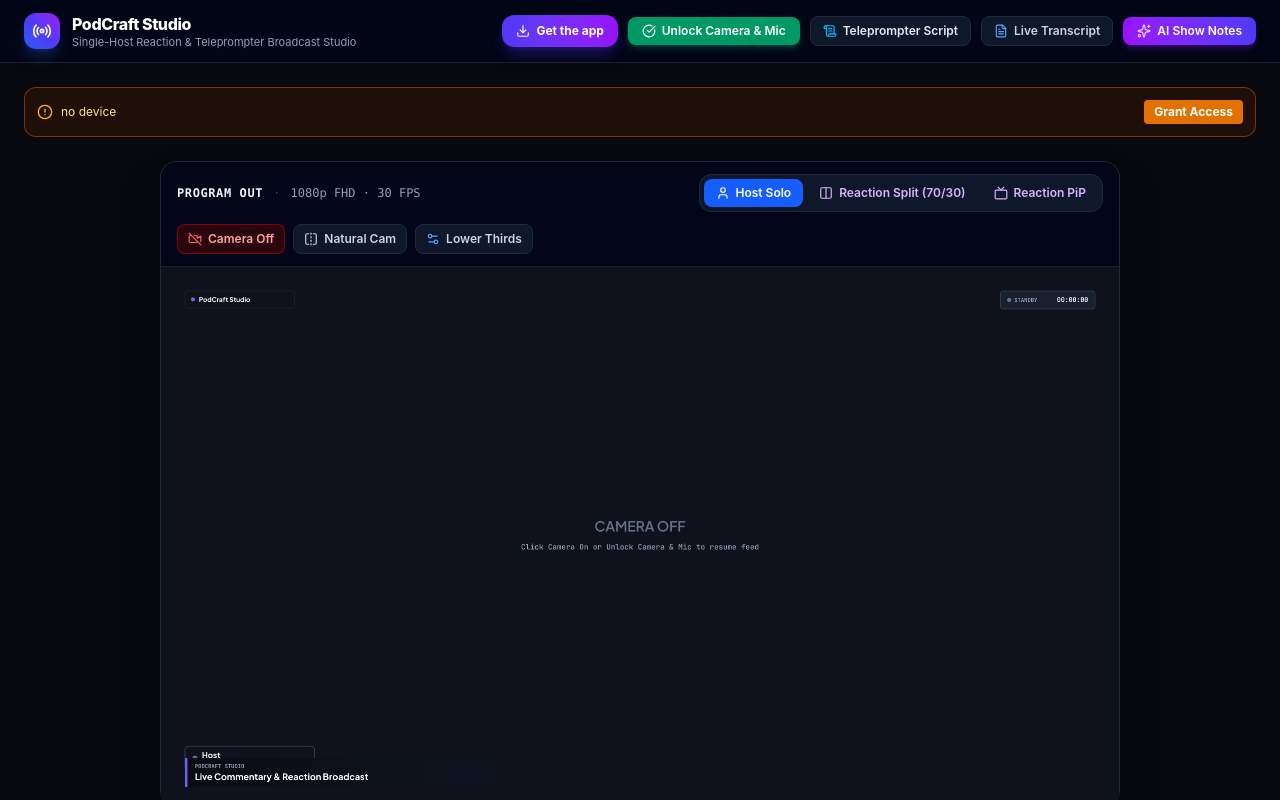
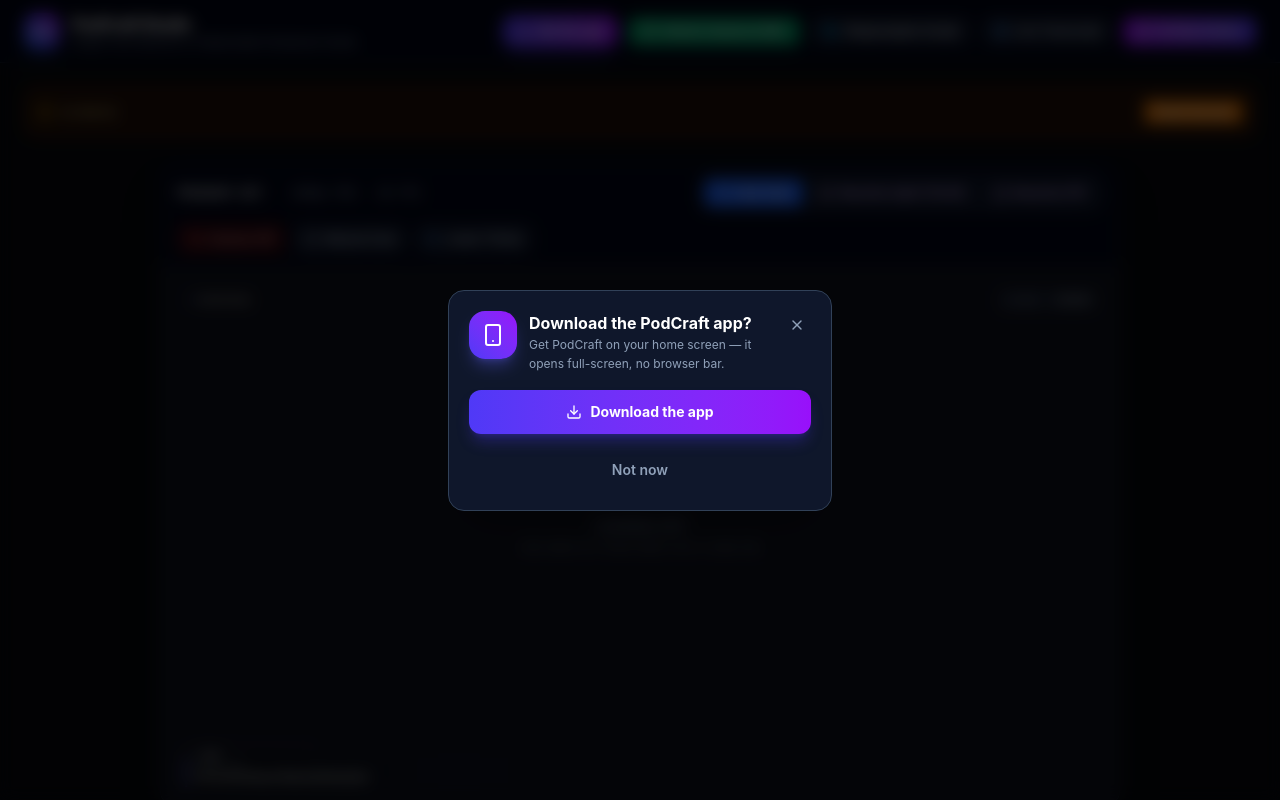
Before and after one commit to habysabdo/PodCraft, a React (Vite) app: page / in a window 1280 px wide. Shown: the top 800 px of the page. Built offline with nearby package versions, Linux system fonts and the light colour scheme.

Commit message:
Install prompt fallback: ask 'Download the app?' on open even when the browser never fires the install event (Download then uses the APK link)

```diff
--- a/src/App.tsx
+++ b/src/App.tsx
@@ -204,6 +204,14 @@ export default function App() {
       if (iosTimer !== undefined) window.clearTimeout(iosTimer);
     };
   }, [isStandalone, isIOS, installPromptDismissed]);
+
+  // Fallback: if the install event never fires (some browsers never fire it),
+  // still ask after a short delay — the Download button then uses the APK link.
+  useEffect(() => {
+    if (isStandalone || installPromptDismissed) return;
+    const t = window.setTimeout(() => setShowInstallPrompt(true), 2500);
+    return () => window.clearTimeout(t);
+  }, [isStandalone, installPromptDismissed]);
 
   const handleInstallClick = async () => {
     if (installPromptEvent) {
```
